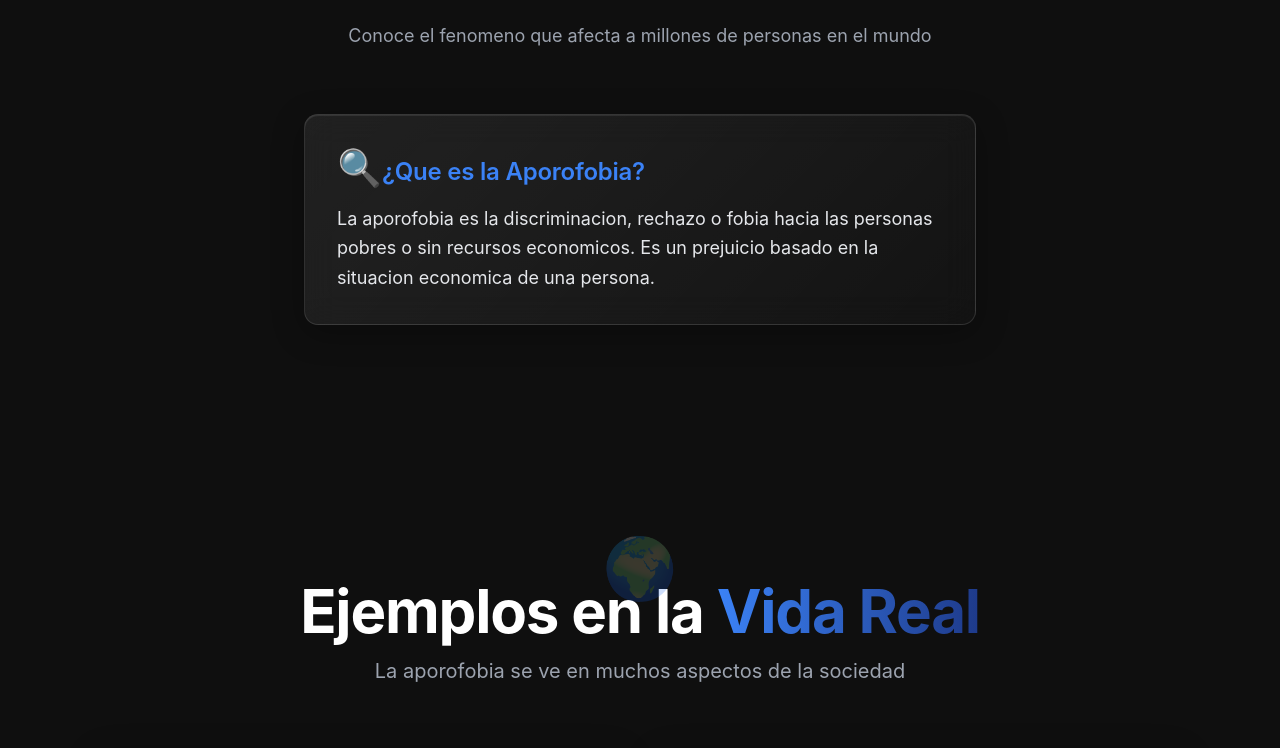
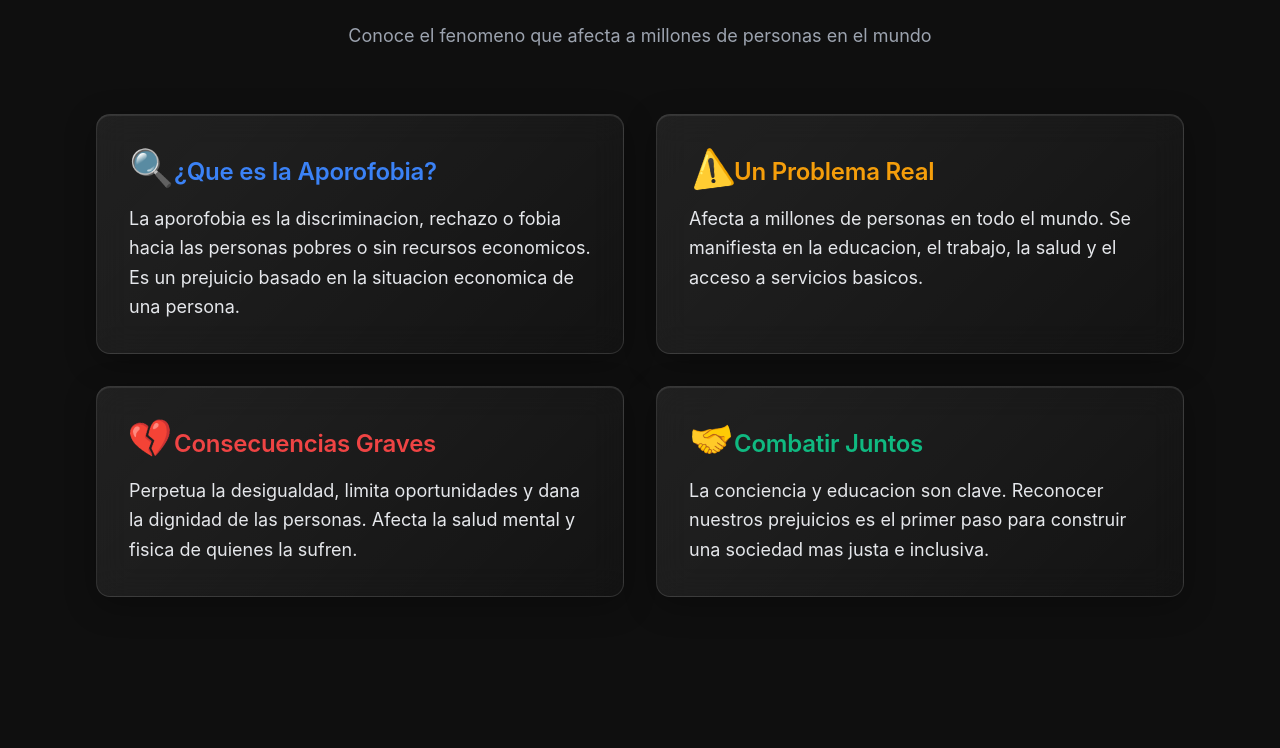
Before and after one commit to noalaporofobia-debug/JEJEJ, a Next.js app: page / in a window 1280 px wide. Shown: the part 1054-1802 px from the top of the page. Built offline with nearby package versions, Linux system fonts and the light colour scheme.

Commit message:
feat: add new sections and update layout for WhatIsSection component
Added four new sections and changed layout to grid for better display.

```diff
--- a/components/sections/WhatIsSection.tsx
+++ b/components/sections/WhatIsSection.tsx
@@ -20,6 +20,27 @@ export function WhatIsSection() {
         'La aporofobia es la discriminacion, rechazo o fobia hacia las personas pobres o sin recursos economicos. Es un prejuicio basado en la situacion economica de una persona.',
       icon: '🔍',
       color: '#3b82f6',
+    },
+    {
+      title: 'Un Problema Real',
+      description:
+        'Afecta a millones de personas en todo el mundo. Se manifiesta en la educacion, el trabajo, la salud y el acceso a servicios basicos.',
+      icon: '⚠️',
+      color: '#f59e0b',
+    },
+    {
+      title: 'Consecuencias Graves',
+      description:
+        'Perpetua la desigualdad, limita oportunidades y dana la dignidad de las personas. Afecta la salud mental y fisica de quienes la sufren.',
+      icon: '💔',
+      color: '#ef4444',
+    },
+    {
+      title: 'Combatir Juntos',
+      description:
+        'La conciencia y educacion son clave. Reconocer nuestros prejuicios es el primer paso para construir una sociedad mas justa e inclusiva.',
+      icon: '🤝',
+      color: '#10b981',
     },
   ]
 
@@ -80,8 +101,8 @@ export function WhatIsSection() {
           </motion.p>
         </motion.div>
 
-        {/* Card centered */}
-        <div className="max-w-2xl mx-auto">
+        {/* Cards grid */}
+        <div className="grid md:grid-cols-2 gap-8">
           {definitions.map((item, index) => (
             <motion.div
               key={index}
```
